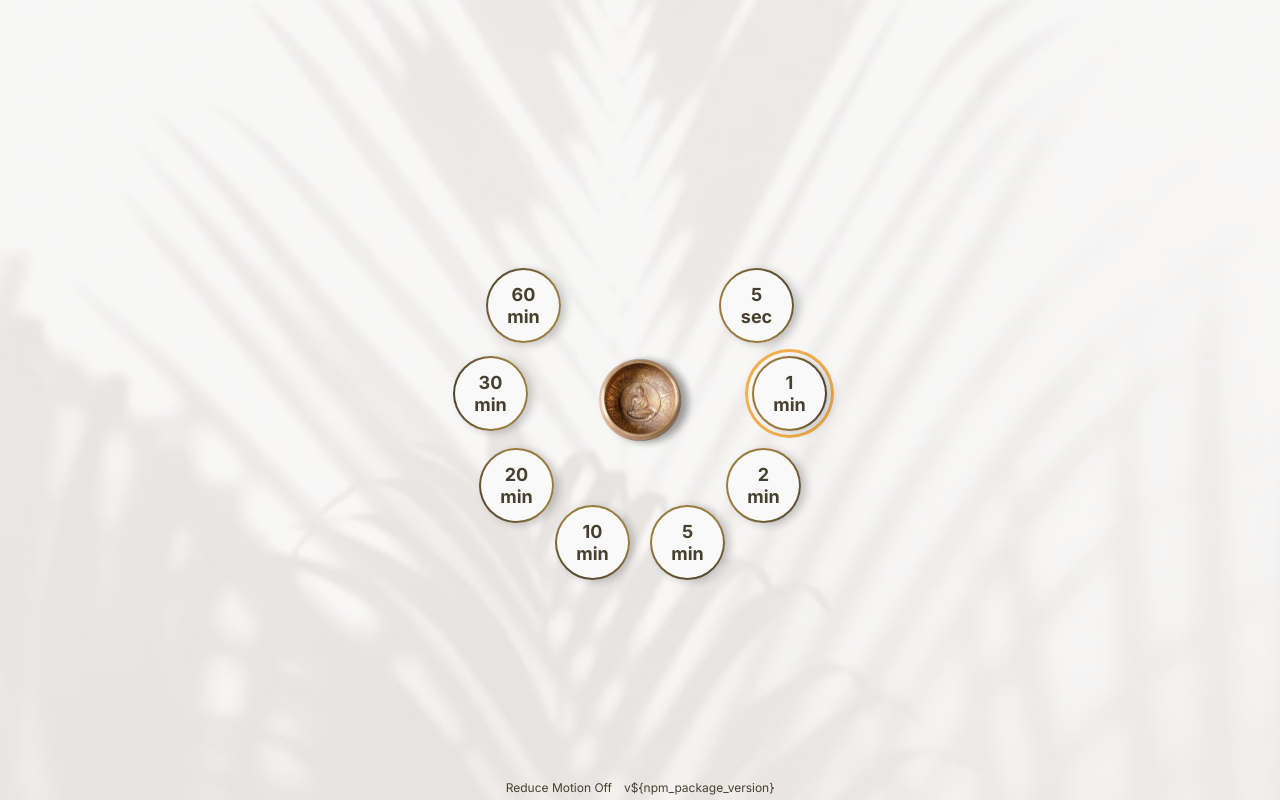
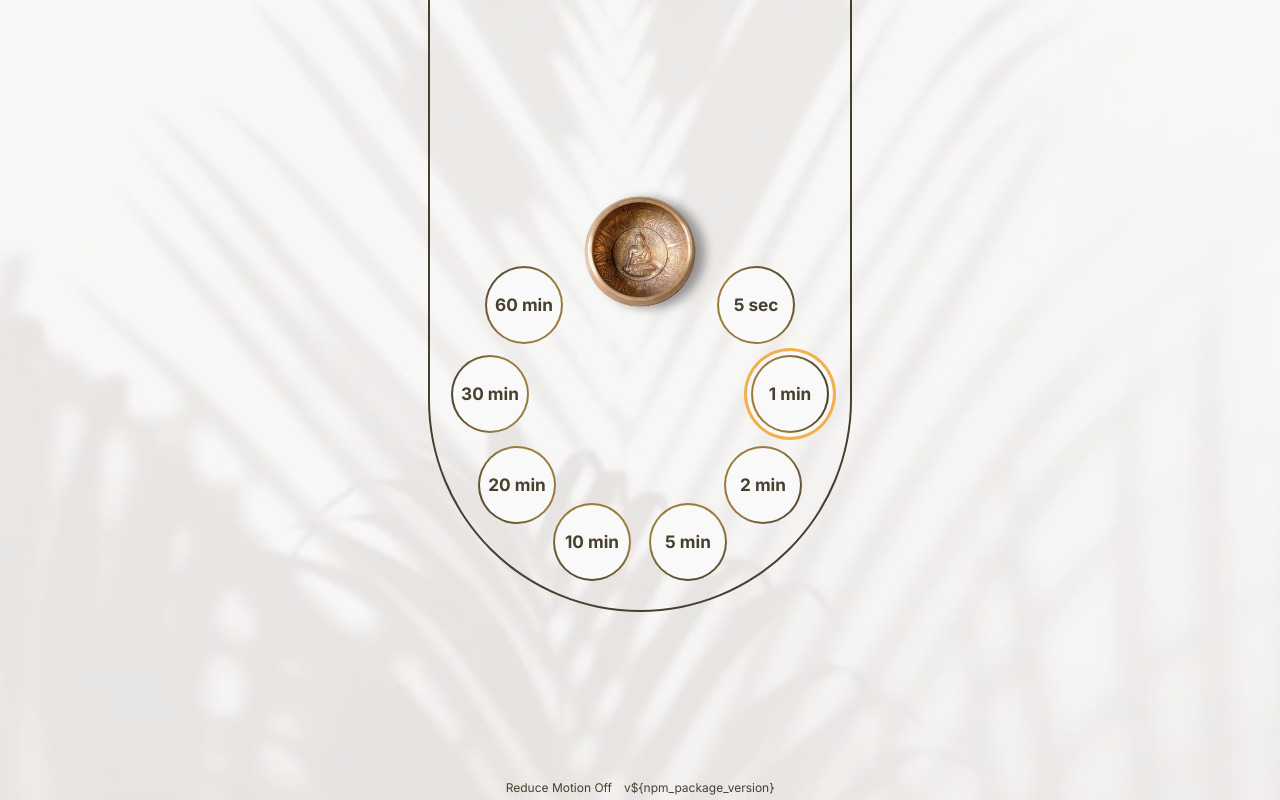
Before and after one commit to samueleiche/om.samueleiche.com, a Vue app: page / in a window 1280 px wide. Built offline with nearby package versions, Linux system fonts and the light colour scheme; no server answers.

Commit message:
update menu style

```diff
--- a/src/components/views/menu/MenuView.vue
+++ b/src/components/views/menu/MenuView.vue
@@ -1,6 +1,11 @@
 <template>
 	<AppLayout>
 		<div class="background" />
+
+		<div class="center-content">
+			<div class="background-border"></div>
+			<img class="active-sound-img" src="../../../assets/large-bowl.png" alt="" />
+		</div>
 
 		<LotusMenu :options="timerOptions" :modelValue="timerInterval" @update:modelValue="onSelect" />
 
@@ -19,8 +24,6 @@
 
 			<span>v{{ appVersion }}</span>
 		</div>
-
-		<img class="active-sound-img" src="../../../assets/large-bowl.png" alt="" />
 
 		<SWUpdatePopup />
 	</AppLayout>
@@ -126,6 +129,38 @@ export default defineComponent({
 	opacity: 0.2;
 }
 
+.center-content {
+	display: flex;
+	justify-content: center;
+	align-items: center;
+	position: absolute;
+	left: 50%;
+	transform: translate(-50%, -50%);
+	top: 50%;
+	max-width: 424px;
+	max-height: 424px;
+	width: calc(100vmin - 24px);
+	height: calc(100vmin - 24px);
+}
+
+.background-border {
+	position: absolute;
+	bottom: 0;
+	width: 100%;
+	height: 800px;
+	border: 2px solid var(--primary-dark);
+	border-top: none;
+	border-bottom-left-radius: 999px;
+	border-bottom-right-radius: 999px;
+}
+
+.active-sound-img {
+	position: absolute;
+	width: max(38%, 120px);
+	margin-top: min(-70%, -200px);
+	border-radius: 50%;
+}
+
 .footer {
 	display: flex;
 	flex-wrap: wrap;
@@ -146,13 +181,4 @@ export default defineComponent({
 		-webkit-tap-highlight-color: transparent;
 	}
 }
-
-.active-sound-img {
-	position: absolute;
-	left: 50%;
-	transform: translate(-50%, -50%);
-	top: 50%;
-	width: 120px;
-	border-radius: 50%;
-}
 </style>
--- a/src/components/views/menu/components/LotusMenu.vue
+++ b/src/components/views/menu/components/LotusMenu.vue
@@ -21,11 +21,11 @@ import { useWindowSize } from '../../../../composables/useWindowSize'
 const MAX_RADIUS = 150
 const MIN_RADIUS = 100
 
-const MIN_ELEM_SIZE = 50
+const MIN_ELEM_SIZE = 52
 const ELEM_SIZE_RATIO = MIN_RADIUS / MIN_ELEM_SIZE
 
 const MIN_FONT_SIZE = 12
-const FONT_SIZE_RATIO = MIN_ELEM_SIZE / MIN_FONT_SIZE
+const FONT_SIZE_RATIO = MIN_ELEM_SIZE / MIN_FONT_SIZE + 0.2
 
 interface MenuOption {
 	id: number
@@ -133,7 +133,6 @@ export default defineComponent({
 	line-height: 1.2;
 	cursor: pointer;
 	user-select: none;
-	box-shadow: rgba(0, 0, 0, 0.2) 5px 2px 8px;
 	transition: box-shadow 160ms;
 	-webkit-tap-highlight-color: transparent;
 
@@ -150,13 +149,8 @@ export default defineComponent({
 
 .lotus-menu-option-active {
 	box-shadow:
-		rgba(0, 0, 0, 0.2) 5px 2px 8px,
 		0 0 0 4px var(--primary-light),
 		0 0 0 7px var(--secondary-light);
-}
-
-.lotus-menu-option span {
-	max-width: 2em;
 }
 
 .lotus-menu-option-transition-enter-active {
--- a/src/components/views/timer/components/TimerOverlay.vue
+++ b/src/components/views/timer/components/TimerOverlay.vue
@@ -96,7 +96,7 @@ export default defineComponent({
 .active-interval-label {
 	position: absolute;
 	font-weight: 700;
-	font-size: 18px;
+	font-size: 16px;
 	transform: translate(0, -144px);
 }
 
```
